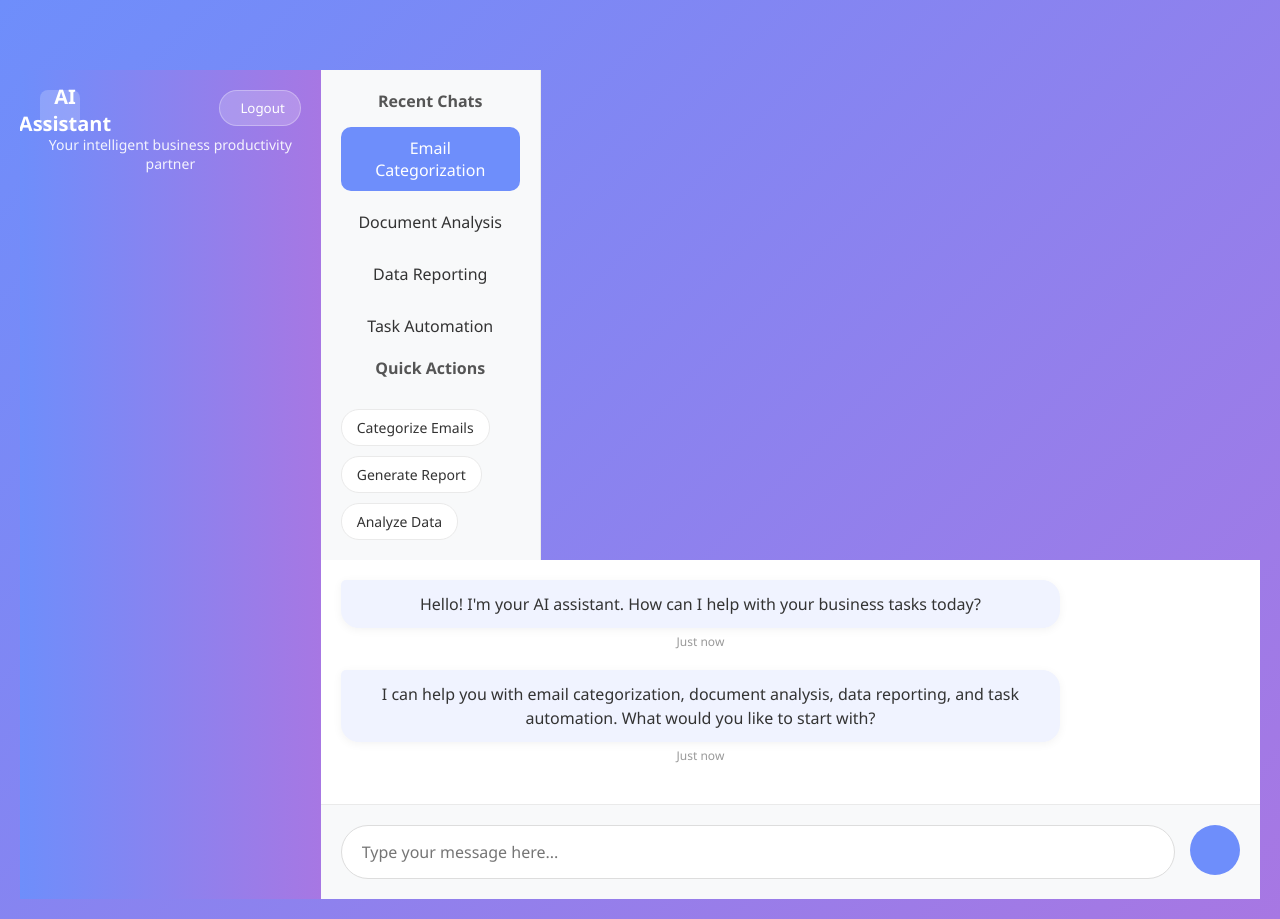
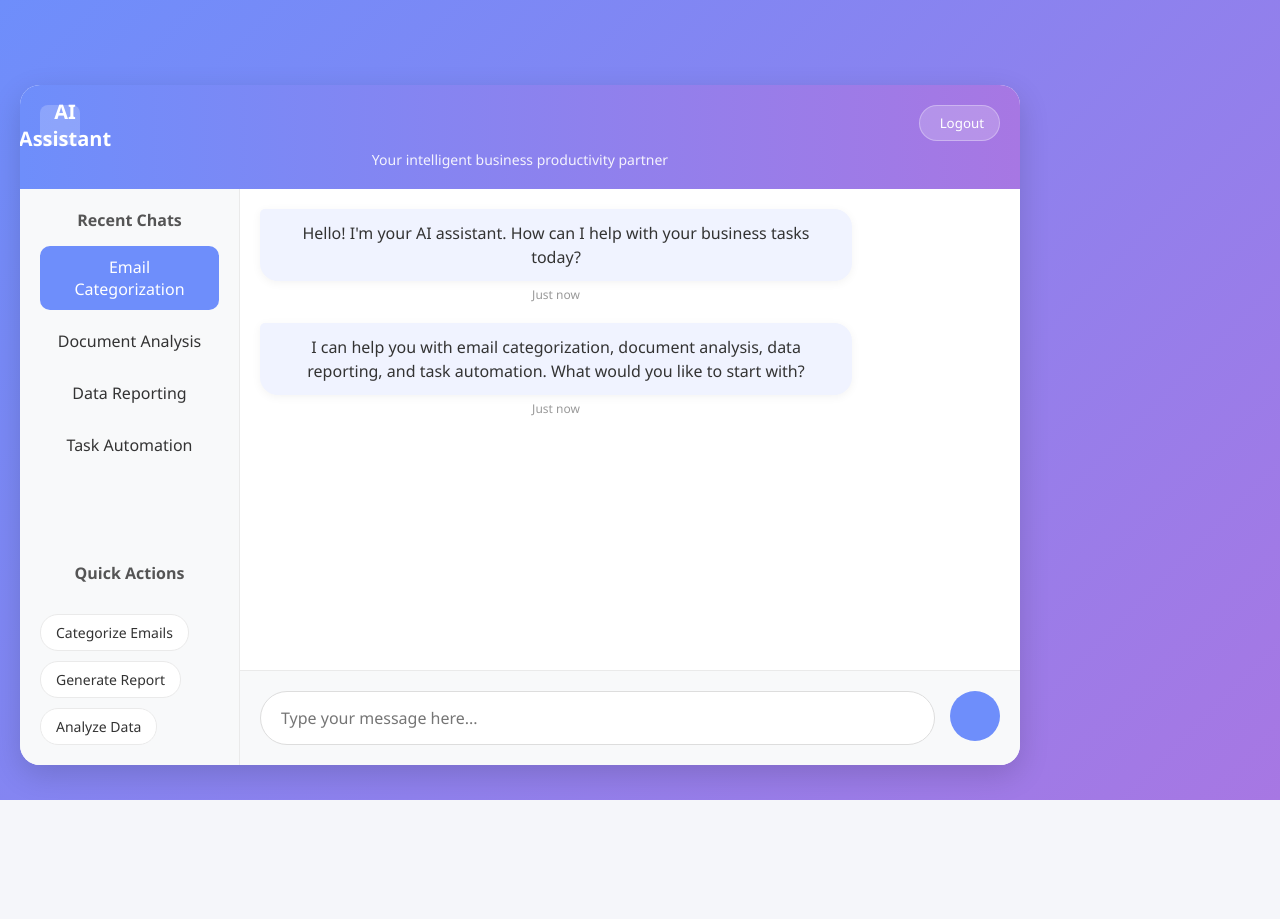
Before and after one commit to billee/tasks_web_app, a React (Create React App) app in the folder frontend/: page /chat in a window 1280 px wide. After the commit the page ends 800 px from the top, so only its background shows below. Built offline with nearby package versions, Linux system fonts and the light colour scheme; no server answers; sample sign-in values are in the browser's storage.

Commit message:
fix the regular user's chat interface

```diff
--- a/frontend/src/components/Admin/AdminDashboard.jsx
+++ b/frontend/src/components/Admin/AdminDashboard.jsx
@@ -264,7 +264,7 @@ const AdminDashboard = () => {
         </div>
 
         <div className="user-creation-form">
-          <h2>Create New User - not implemented yet</h2>
+          <h2>Create New User</h2>
           <form onSubmit={handleCreateUser}>
                 <div className="form-group">
                   <label htmlFor="name">Full Name</label>
--- a/frontend/src/components/ChatInterface/ChatInterface.jsx
+++ b/frontend/src/components/ChatInterface/ChatInterface.jsx
@@ -57,7 +57,7 @@ const ChatInterface = () => {
     };
 
   return (
-    <div className="chat-container">
+    <div className="container">
         <header>
         <div className="logo">
             <i className="fas fa-robot"></i>
@@ -70,7 +70,7 @@ const ChatInterface = () => {
         </button>
         </header>
 
-      <div className="chat-content">
+      <div className="chat-container">
         <div className="sidebar">
           <div className="sidebar-title">Recent Chats</div>
           <div className="chat-history">
```
